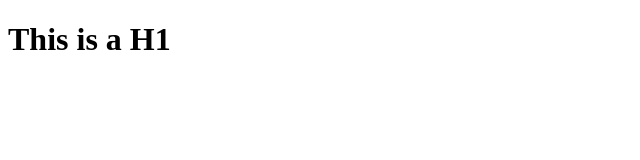
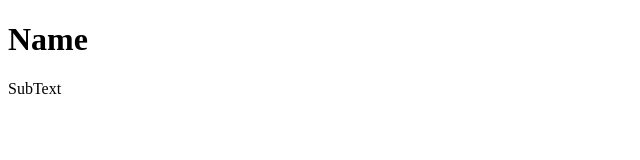
Before and after one commit to haroldao/ScrollWebsite, a website: page index.html in a window 1280 px wide. Shown: the whole page, without its empty margins (0-640 px from the left). Drawn offline with Linux system fonts and the light colour scheme.

Commit message:
Ajout du Header

```diff
--- a/index.html
+++ b/index.html
@@ -7,6 +7,9 @@
     <title>Title</title>
   </head>
   <body>
-    <h1>This is a H1</h1>
+    <header>
+      <h1>Name</h1>
+      <p>SubText</p>
+    </header>
   </body>
 </html>
```
